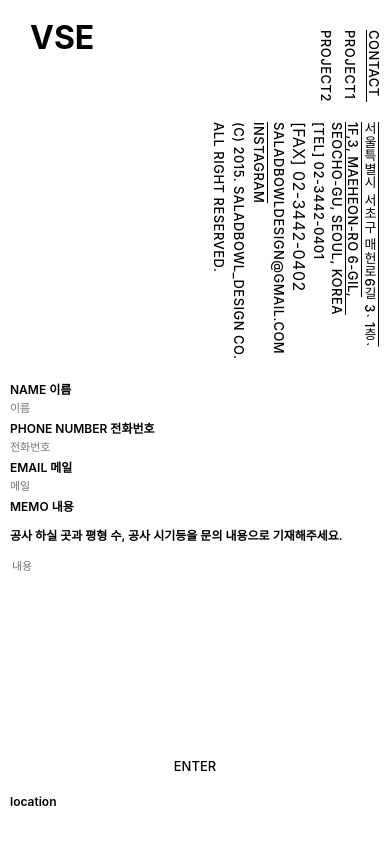
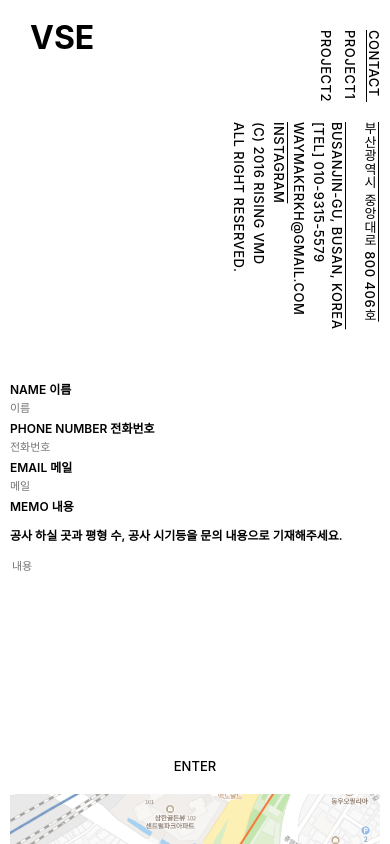
Before and after one commit to ewno92/vse, a React (Create React App) app: page / in a window 390 px wide. Both pictures are taken after a click on the element "CONTACT". Built offline with nearby package versions, Linux system fonts and the light colour scheme.

Commit message:
fix/mobile-contact-padding

```diff
--- a/src/component/Info.js
+++ b/src/component/Info.js
@@ -8,30 +8,29 @@ const Info = () => {
           <div>
             <a href="https://vse.vercel.com" className="map" target="_blank">
               <div className="ko">
-                <span className="underline">
-                  서울특별시 서초구 매헌로6길 3˴&nbsp;1층˴
-                </span>
+                <span className="underline">부산광역시 중앙대로 800 406호</span>
               </div>
               <div className="en">
-                <span className="underline">1F,3, Maeheon-ro 6-gil,</span>
+                {/* <span className="underline">1F,3, Maeheon-ro 6-gil,</span> */}
                 <br />
-                <span className="underline">Seocho-gu, Seoul, Korea</span>
+                <span className="underline">Busanjin-gu, Busan, Korea</span>
               </div>
             </a>
           </div>
           <div>
-            <a href="tel:02-3442-0401">[TEL] 02-3442-0401</a>
-            <div>[FAX] 02-3442-0402</div>
-            <a href="mailto:vse@gmail.com">saladbowldesign@gmail.com</a>
+            <a href="tel:010-9315-5579">[TEL] 010-9315-5579</a>
+            <div />
+            {/* <div>[FAX] 02-3442-0402</div> */}
+            <a href="mailto:waymakerkh@gmail.com">waymakerkh@gmail.com</a>
           </div>
           <div>
-            <a href="https://www.instagram.com/vse_87/" target="_blank">
+            <a href="https://www.instagram.com/atelier_vse" target="_blank">
               <span className="underline">INSTAGRAM</span>
             </a>
           </div>
           <div>
             <span>
-              (C) 2015. SALADBOWL_DESIGN CO.
+              (C) 2016 rising vmd
               <br />
             </span>
             <span>ALL RIGHT RESERVED.</span>
--- a/src/component/contact/Location.js
+++ b/src/component/contact/Location.js
@@ -1,7 +1,11 @@
 import React from "react";
-
+// import Location from "../img/location";
 const Location = () => {
-  return <div id="location">location</div>;
+  return (
+    <div id="location">
+      <img src="/location.png" />
+    </div>
+  );
 };
 
 export default Location;
--- a/src/pages/Home.js
+++ b/src/pages/Home.js
@@ -137,8 +137,10 @@ const Home = () => {
               ))}
             {contact && (
               <div className="mobile-contact">
-                <Contact />
-                <Location />
+                <div className="contact-wrap">
+                  <Contact />
+                  <Location />
+                </div>
               </div>
             )}
           </div>
--- a/src/style/contact.scss
+++ b/src/style/contact.scss
@@ -11,7 +11,6 @@
     font-size: 10px;
     margin-top: 1px;
   }
-
   .btn-wrap {
     width: 40px;
     height: fit-content;
@@ -32,7 +31,6 @@
   text-align: left;
   font-size: 12px;
   font-weight: 600;
-
   input,
   input:focus-visible,
   input:focus {
@@ -84,4 +82,8 @@
   text-align: left;
   font-size: 12px;
   font-weight: 600;
+  position: relative;
+  img {
+    width: 100%;
+  }
 }
--- a/src/style/home.scss
+++ b/src/style/home.scss
@@ -58,6 +58,12 @@ $MAX_WIDTH: 1000px;
       }
     }
     .mobile-contact {
+      background: white;
+    }
+    .contact-wrap {
+      width: 100%;
+      position: relative;
+      background-color: white;
       padding: 0 10px;
     }
   }
```
Also changed, not shown: public/location.png (added).
